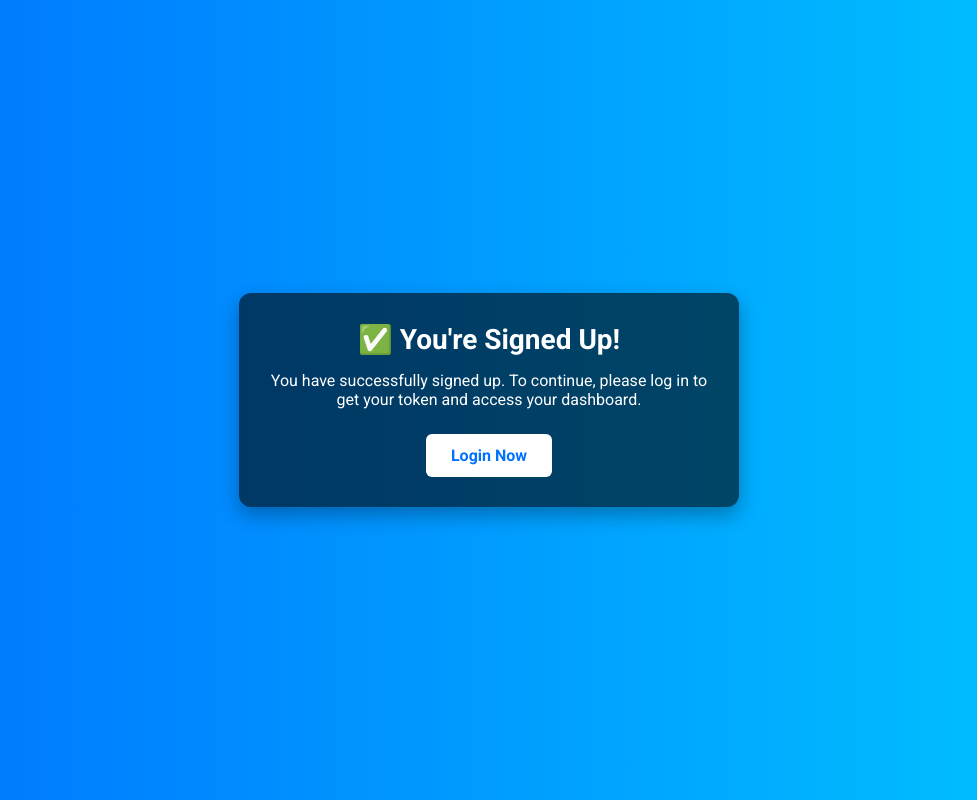
After one commit to BabariyaMit8702/yadav-mall, a Django app: page /app/success/ in a window 1280 px wide. The commit adds this page. Shown: the whole page, without its empty margins (151-1128 px from the left). Run offline with Django 5.2, Linux system fonts and the light colour scheme.

Commit message:
successfully complete work on signup and create user

```diff
--- /dev/null
+++ b/ecwapp/static/ecwapp/css/sign+log.css
@@ -0,0 +1,77 @@
+* {
+    box-sizing: border-box;
+    margin: 0;
+    padding: 0;
+}
+
+body {
+    font-family: 'Roboto', sans-serif;
+    background: linear-gradient(to right, #0072ff, #00c6ff);
+    color: white;
+    display: flex;
+    align-items: center;
+    justify-content: center;
+    min-height: 100vh;
+    padding: 20px;
+}
+
+.container {
+    background-color: rgba(0, 0, 0, 0.6);
+    padding: 30px;
+    border-radius: 12px;
+    max-width: 500px;
+    width: 100%;
+    text-align: center;
+    box-shadow: 0 8px 20px rgba(0, 0, 0, 0.3);
+}
+
+.container h1 {
+    font-size: 28px;
+    margin-bottom: 15px;
+}
+
+.container p {
+    font-size: 16px;
+    margin-bottom: 25px;
+}
+
+.btn-login {
+    background-color: #ffffff;
+    color: #0072ff;
+    border: none;
+    padding: 12px 25px;
+    font-size: 16px;
+    font-weight: bold;
+    border-radius: 6px;
+    cursor: pointer;
+    transition: background-color 0.3s ease;
+    text-decoration: none;
+    display: inline-block;
+}
+
+.btn-login:hover {
+    background-color: #00c6ff;
+    color: white;
+}
+
+/* Responsive Adjustments */
+@media (max-width: 768px) {
+    .container h1 {
+        font-size: 24px;
+    }
+
+    .container p {
+        font-size: 15px;
+    }
+}
+
+@media (max-width: 480px) {
+    .container {
+        padding: 20px;
+    }
+
+    .btn-login {
+        width: 100%;
+        padding: 12px 0;
+    }
+}
--- a/ecwapp/static/ecwapp/css/signup.css
+++ b/ecwapp/static/ecwapp/css/signup.css
@@ -1,5 +1,4 @@
- body {
-     background: #f0f2f5;
+#thewrap {
      display: flex;
      justify-content: center;
      align-items: center;
@@ -39,6 +38,7 @@
      border: none;
  }
 
+
  @media (max-width: 576px) {
       .signup-form{
         padding: 30px 20px;
--- /dev/null
+++ b/ecwapp/templates/sign+log.html
@@ -0,0 +1,18 @@
+<!DOCTYPE html>
+<html lang="en">
+<head>
+  <meta charset="UTF-8" />
+  <meta name="viewport" content="width=device-width, initial-scale=1.0" />
+  <title>Signup Success</title>
+  {% load static %}
+  <link href="https://fonts.googleapis.com/css2?family=Roboto:wght@400;700&display=swap" rel="stylesheet">
+  <link rel="stylesheet" href="{% static 'ecwapp/css/sign+log.css' %}">
+</head>
+<body>
+  <div class="container">
+    <h1>✅ You're Signed Up!</h1>
+    <p>You have successfully signed up. To continue, please log in to get your token and access your dashboard.</p>
+    <a href="/app/login/" class="btn-login">Login Now</a>
+  </div>
+</body>
+</html>
--- a/ecwapp/urls.py
+++ b/ecwapp/urls.py
@@ -9,4 +9,6 @@ urlpatterns = [
     path('login/',views.login),
     path('api/get-access/',TokenObtainPairView.as_view()),
     path('api/get-refresh/',TokenRefreshView.as_view()),
+    path('signup-process/',views.signup_process),
+    path('success/',views.log_after_sign)
     ]
--- a/ecwapp/views.py
+++ b/ecwapp/views.py
@@ -1,4 +1,5 @@
 from django.shortcuts import render,HttpResponse,redirect
+from django.contrib import messages
 from .models import product,contect,orders,UpiTransaction
 from math import ceil
 from django.db.models import Q
@@ -9,6 +10,7 @@ import qrcode
 from io import BytesIO
 import base64
 from urllib.parse import unquote_plus
+from django.contrib.auth.models import User
 
 def home(request):
     query = request.GET.get('query', '').strip()
@@ -150,3 +152,20 @@ def login(request):
 
 def app(request):
     return HttpResponse('THE APP')
+
+def signup_process(request):
+    if request.method == 'POST':
+        username = request.POST.get('username')
+        email_id = request.POST.get('email','')
+        password = request.POST.get('password')
+
+        if User.objects.filter(username=username).exists():
+            messages.error(request,'USERNAME ALREADY EXISTS')
+            return redirect('/app/signup/')
+
+        usersaveing = User.objects.create_user(username=username,email=email_id,password=password)
+        usersaveing.save()
+        return redirect('/app/success/')
+
+def log_after_sign(request):
+    return render(request,'sign+log.html')
```
Also changed, not shown: ecwapp/static/ecwapp/js/signup.js (added, +19 -0 lines), ecwapp/templates/signup.html (+24 -2 lines).
